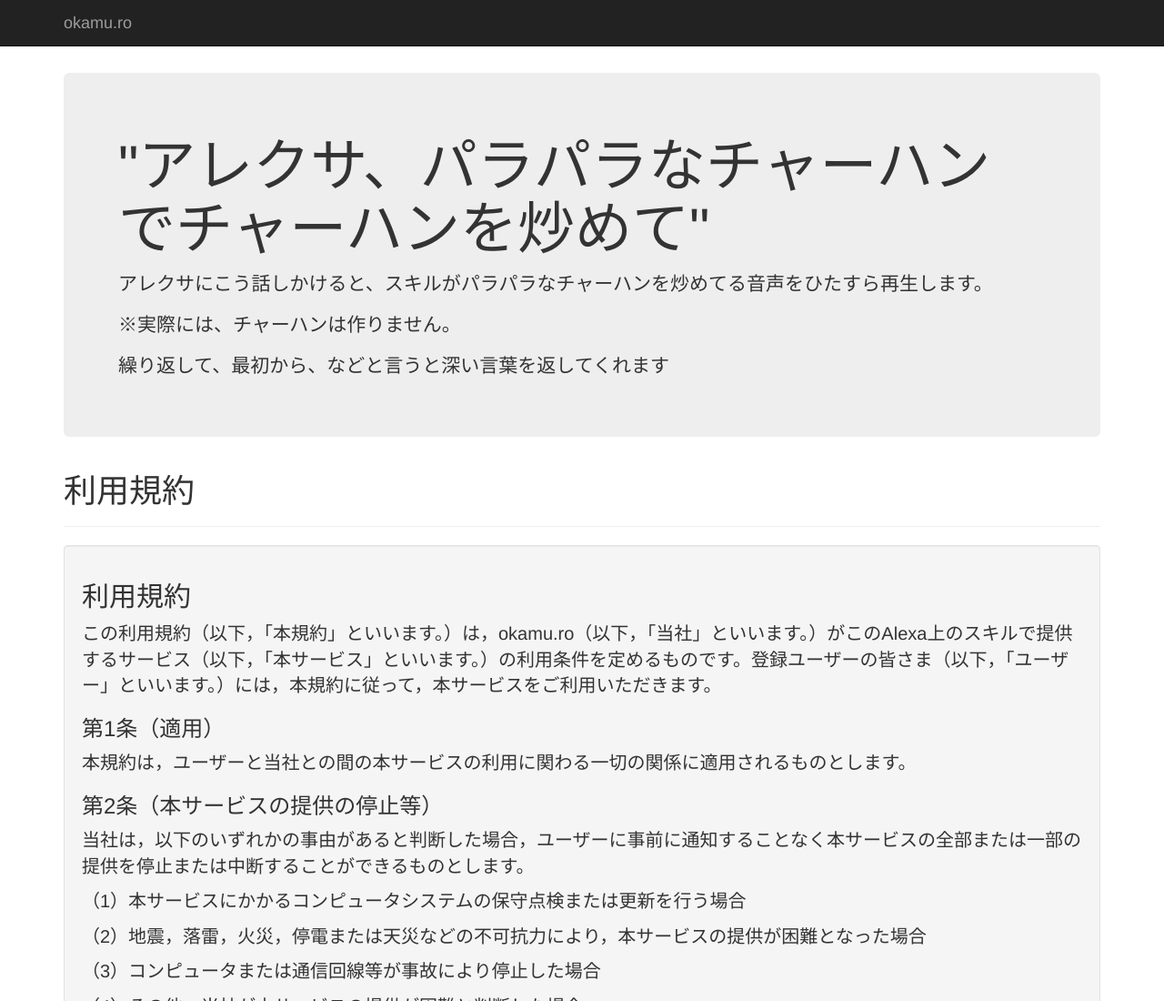
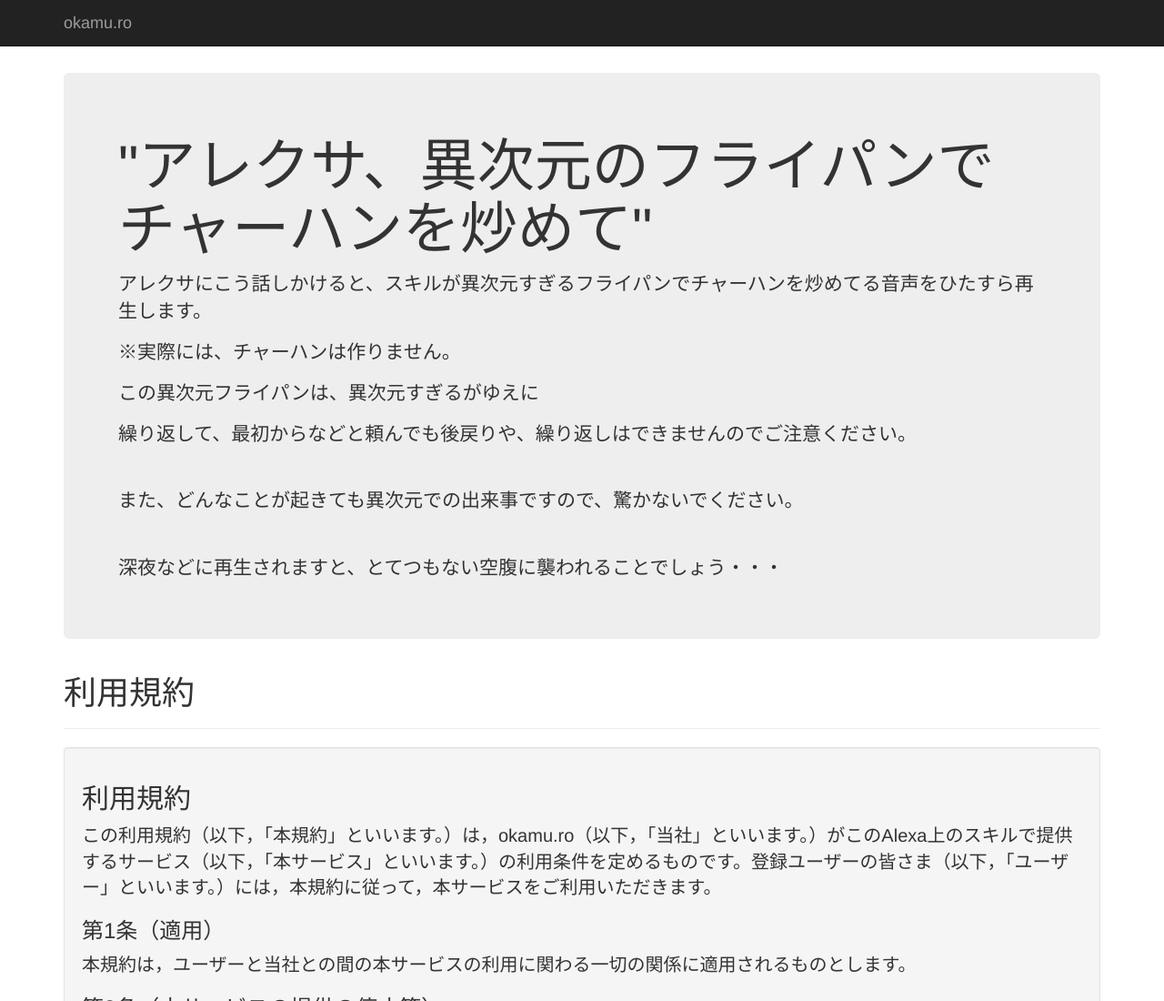
Before and after one commit to okamuroshogo/FriedRice, a website: page LP/public/index.html in a window 1280 px wide. Shown: the top 1100 px of the page at 91% size. Drawn offline with Linux system fonts and the light colour scheme; files that its build step writes are made by us from their sources.

Commit message:
lp文言を修正

```diff
--- a/LP/public/index.html
+++ b/LP/public/index.html
@@ -5,7 +5,7 @@
     <meta http-equiv="X-UA-Compatible" content="IE=edge">
     <meta name="viewport" content="width=device-width, initial-scale=1">
 
-    <title>Alexaアプリ | すごいフライパン</title>
+    <title>Alexaアプリ | 異次元のフライパン</title>
 
     <link href="style/bootstrap3-bundle.css" rel="stylesheet">
     <!-- inject:css -->
@@ -37,10 +37,15 @@
 
       <!-- Main jumbotron for a primary marketing message or call to action -->
       <div class="jumbotron">
-        <h1>"アレクサ、パラパラなチャーハンでチャーハンを炒めて"</h1>
-        <p>アレクサにこう話しかけると、スキルがパラパラなチャーハンを炒めてる音声をひたすら再生します。</p>
+        <h1>"アレクサ、異次元のフライパンでチャーハンを炒めて"</h1>
+        <p>アレクサにこう話しかけると、スキルが異次元すぎるフライパンでチャーハンを炒めてる音声をひたすら再生します。</p>
         <p>※実際には、チャーハンは作りません。</p>
-        <p>繰り返して、最初から、などと言うと深い言葉を返してくれます</p>
+        <p>この異次元フライパンは、異次元すぎるがゆえに</p>
+        <p>繰り返して、最初からなどと頼んでも後戻りや、繰り返しはできませんのでご注意ください。</p>
+        <br>
+        <p>また、どんなことが起きても異次元での出来事ですので、驚かないでください。</p>
+        <br>
+        <p>深夜などに再生されますと、とてつもない空腹に襲われることでしょう・・・</p>
       </div>
 
 
```
Also changed, not shown: LP/source/www/index.html (+9 -4 lines).
